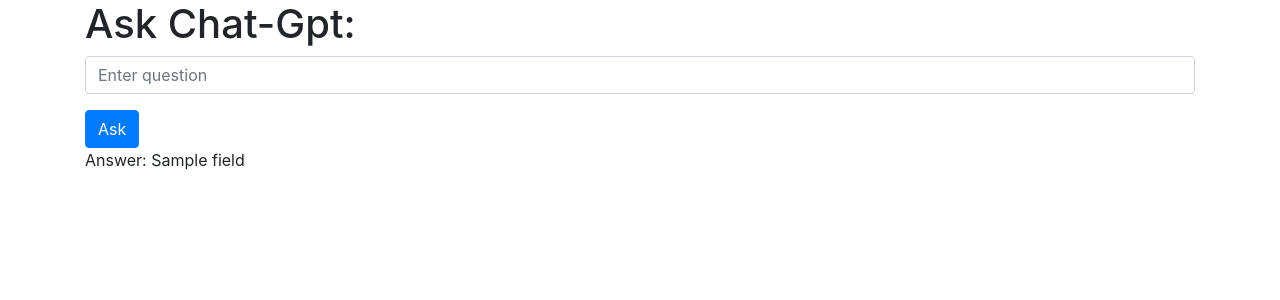
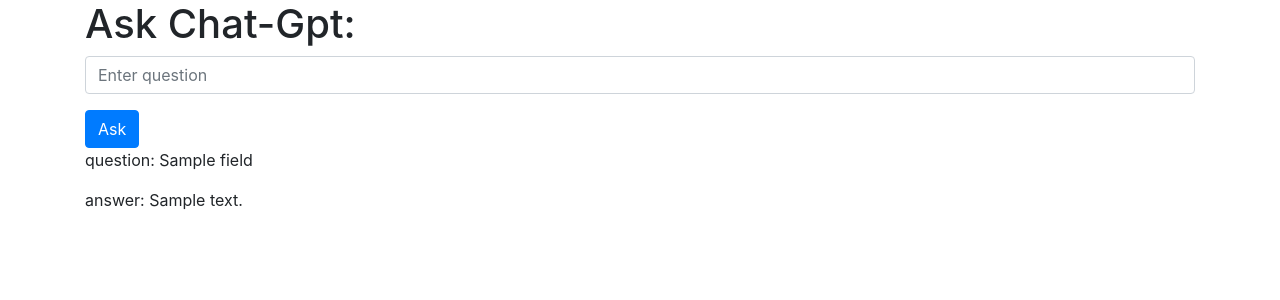
Before and after one commit to pavlicic1marko/AI-integrations, a Django app: template AI_Integrations/djangoWebapp/templates/authenticate/prompt.html in a window 1280 px wide. Shown: the part 80-380 px from the top of the page. Run offline with Django 5.2, Linux system fonts and the light colour scheme; the template is opened without the code that fills it: most values are stand-ins (such as "Sample title", 1, 10 or a date in 2020); some libraries are stand-ins or nearby versions.

Commit message:
return user question and AI answer hardcoded

```diff
--- a/AI_Integrations/djangoWebapp/templates/authenticate/prompt.html
+++ b/AI_Integrations/djangoWebapp/templates/authenticate/prompt.html
@@ -11,8 +11,10 @@
 
       <button type="submit" class="btn btn-primary">Ask</button>
     </form>
-    {% for field in question %}
-        <p> Answer: {{ field }} </p>
+    {% for field in questions %}
+        <p> question: {{ field.question }} </p>
+        <p> answer: {{ field.answer }} </p>
+
 
     {% endfor %}
 
--- a/AI_Integrations/djangoWebapp/views.py
+++ b/AI_Integrations/djangoWebapp/views.py
@@ -51,7 +51,8 @@
     if request.user.is_authenticated:
         if request.method == 'POST':
             question = request.POST["question"]
-            return render(request, 'authenticate/prompt.html', {'question': [question]})
+            answer = 'this is AI answer'
+            return render(request, 'authenticate/prompt.html', {'questions': [{'question':question,'answer':answer}]})
         else:
             return render(request, 'authenticate/prompt.html')
     else:
```
